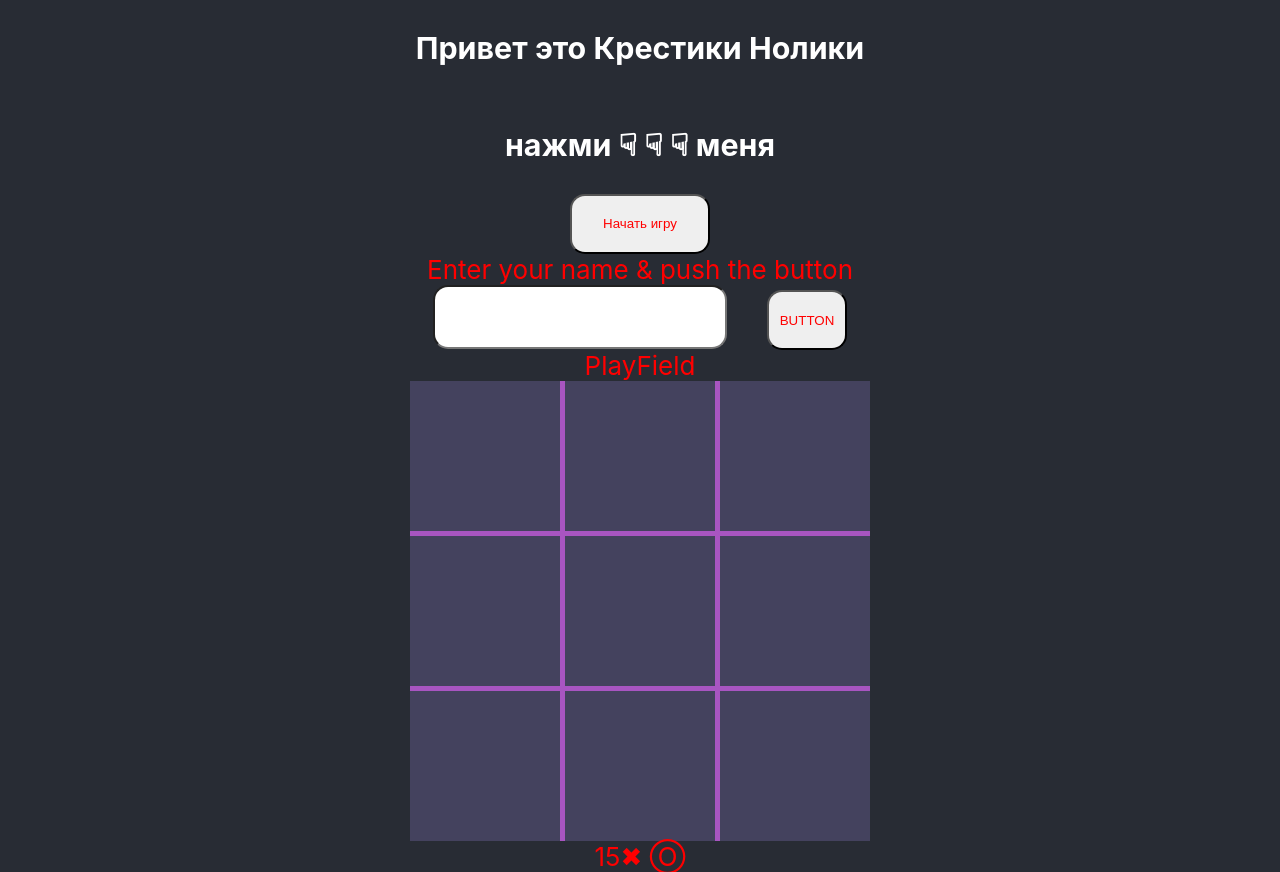
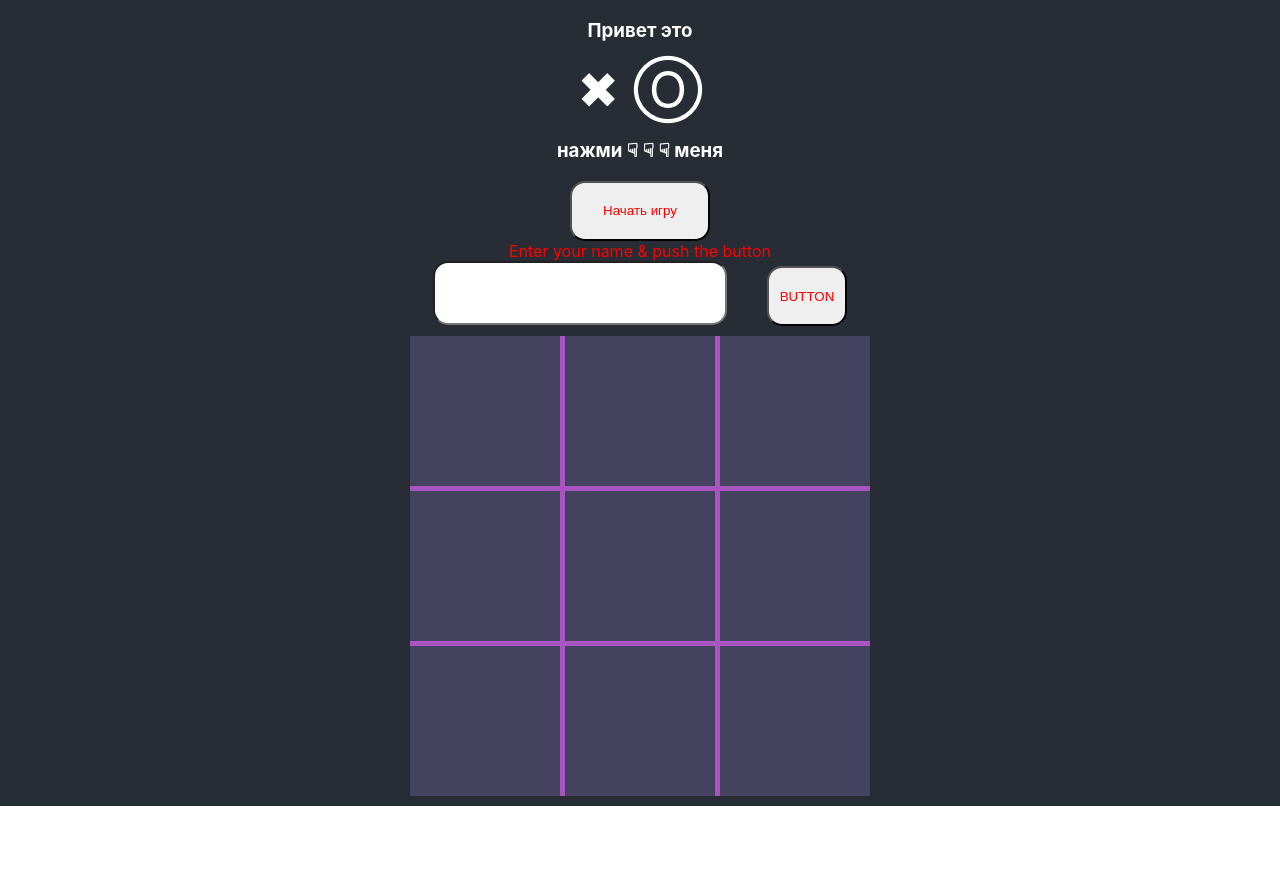
Before and after one commit to Aleksaand/iteamtest, a React (Create React App) app: page / in a window 1280 px wide. After the commit the page ends 806 px from the top, so only its background shows below. Built offline with nearby package versions, Linux system fonts and the light colour scheme.

Commit message:
make first field

```diff
--- a/src/App.css
+++ b/src/App.css
@@ -1,17 +1,18 @@
 .App {
   text-align: center;
+  user-select: none;
 }
 
-.App-logo {
+/* .App-logo {
   height: 40vmin;
   pointer-events: none;
-}
-
+} */
+/*
 @media (prefers-reduced-motion: no-preference) {
   .App-logo {
     animation: App-logo-spin infinite 20s linear;
   }
-}
+} */
 
 .App-header {
   background-color: #282c34;
@@ -20,11 +21,11 @@
   flex-direction: column;
   align-items: center;
   justify-content: center;
-  font-size: calc(10px + 2vmin);
+  /* font-size: calc(10px + 2vmin); */
   color: white;
 }
 
-.App-link {
+/* .App-link {
   color: #61dafb;
 }
 
@@ -35,7 +36,7 @@
   to {
     transform: rotate(360deg);
   }
-}
+} */
 
 .buttton {
   height: 60px;
@@ -45,3 +46,6 @@
   cursor: pointer;
   outline: none;
 }
+.symbol{
+  font-size: 50px;
+}
--- a/src/App.js
+++ b/src/App.js
@@ -1,14 +1,18 @@
+import React from 'react';
 import './App.css';
 import { Main } from './Components/Main/Main';
 
 function App() {
+  const [state, setState] = React.useState({
+    showField: false,
+  });
   return (
     <div className="App">
       <header className="App-header">
-        <h3>Привет это Крестики Нолики </h3>
+        <h3>Привет это </h3>
+        <div className="symbol"> &#10006; &#9412; </div>
         <h3> нажми &#9759; &#9759; &#9759; меня </h3>
         <button className="buttton">Начать игру</button>
-
         <Main></Main>
       </header>
     </div>
--- a/src/Components/Main/Main.jsx
+++ b/src/Components/Main/Main.jsx
@@ -5,6 +5,7 @@ import { PlayerInfo } from '../PlayerInfo/PlayerInfo';
 export const Main = () => {
     return (
         <main className={style.text}>
+
             <PlayerInfo>PlayerInfo</PlayerInfo>
             <PlayField>PlayField</PlayField>
         </main>
--- a/src/Components/PlayField/PlayField.jsx
+++ b/src/Components/PlayField/PlayField.jsx
@@ -4,33 +4,69 @@ import style from './PlayField.module.css';
 
 export const PlayField = () => {
     const [state, setState] = React.useState({
-        value: 15
+        squares: Array(9).fill(null),
+        count: 0,
     });
-    let gridElement = [];
-    gridElement[8] = null;
-    gridElement.fill(null);
+    // const [count, setCount] = React.useState(0);
+    // let gridElement = Array(9).fill(null);
+    // gridElement[8] = null;
+    // gridElement.fill(null);
 
+    const handlerClick = (event) => {
+        let data = event.target.getAttribute('data');
+        let currentPlayField = state.squares;
+        if (currentPlayField[data] === null) {
+            currentPlayField[data] = (state.count % 2 === 0)
+            ?  'X'
+            :  '0';
 
+            setState({
+                ...state,
+                squares: currentPlayField,
+                count: state.count + 1
+            });
+        }
+    };
 
 
     return (
-        <div>
-            <div >PlayField</div>
+        <div className={style.big}>
+            <div className={style.space}></div>
             <div
                 className={style.grid}
             >
-                {gridElement.map((element, index) => (
+                {state.squares.map((element, index) => (
                     <div
                         key={index}
                         className={style.fieldBox}
+                        onClick={handlerClick}
+                        data={index}
+                        id={index}
                     >
-                    {element}
+                    {state.squares[index]}
                     </div>))}
             </div>
-            {state.value}
-            &#10006;
-            &#9412;
+            {/* {state.value} */}
+            {/* &#10006;
+            &#9412; */}
+            <div className={style.space}></div>
+
         </div>
 
     );
 }
+
+
+
+// function ActionLink() {
+//     function handleClick(e) {
+//       e.preventDefault();
+//       console.log('The link was clicked.');
+//     }
+
+//     return (
+//       <a href="#" onClick={handleClick}>
+//         Click me
+//       </a>
+//     );
+//   }
--- a/src/Components/PlayField/PlayField.module.css
+++ b/src/Components/PlayField/PlayField.module.css
@@ -10,4 +10,11 @@
     width: 150px;
     height: 150px;
     background-color:#44425e;
+    cursor: pointer;
+    font-size: 100px;
+    user-select: none;
+    /* margin-bottom: 10px; */
 }
+.space {
+    margin-bottom: 10px;
+}
--- a/src/Components/PlayerInfo/PlayerInfo.jsx
+++ b/src/Components/PlayerInfo/PlayerInfo.jsx
@@ -3,9 +3,9 @@ import style from './PlayerInfo.module.css';
 
 
 export const PlayerInfo = () => {
-    const [state, setState] = React.useState({
-        value: 15
-    });
+    // const [state, setState] = React.useState({
+    //     value: 15
+    // });
 
 
 
```
